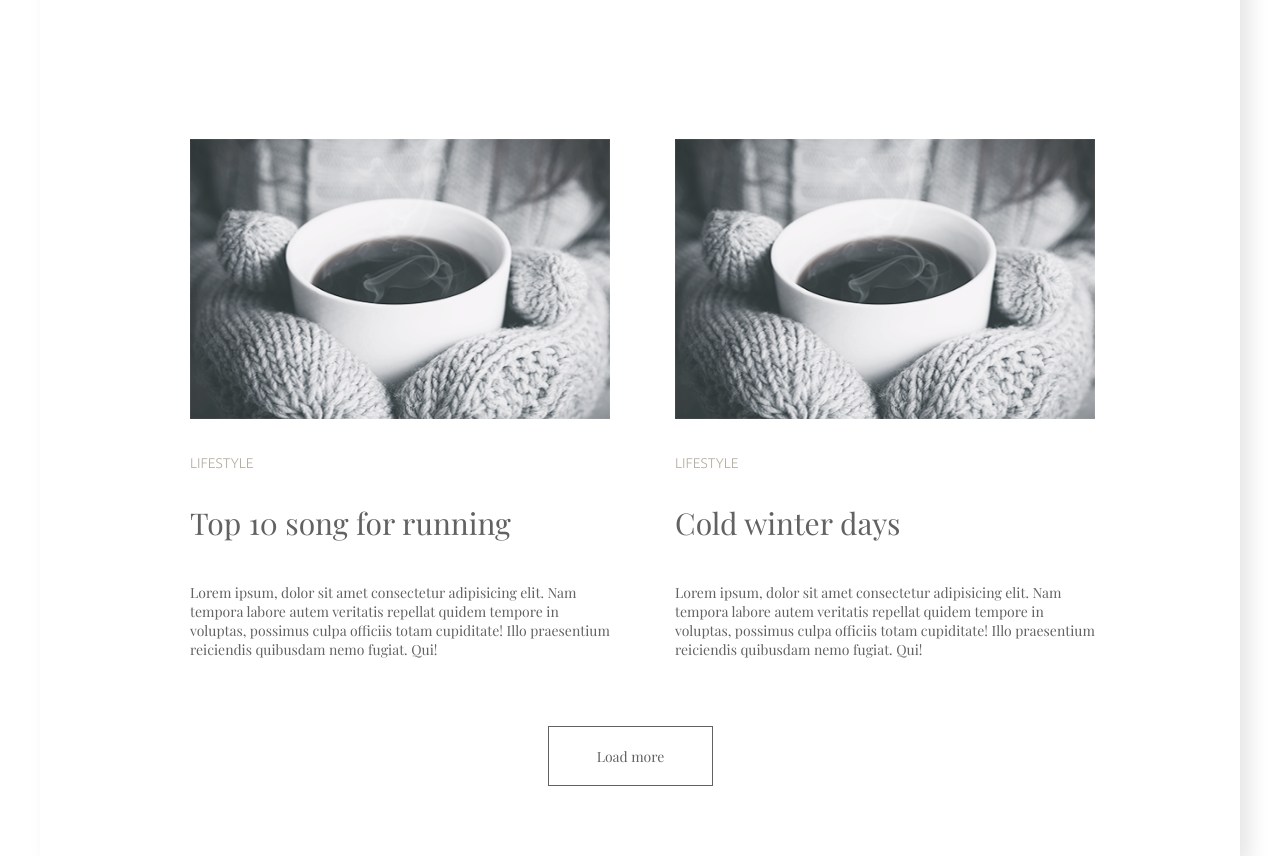
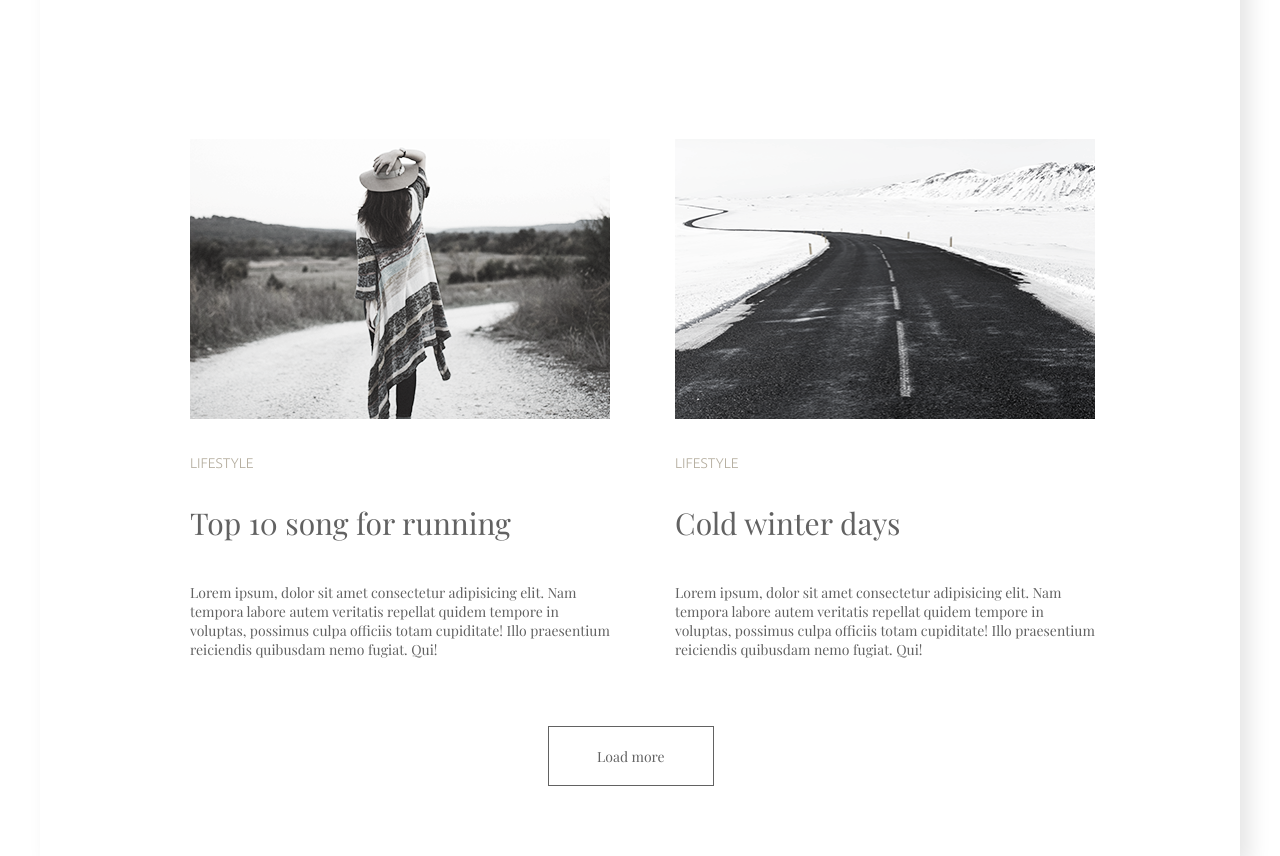
Before and after one commit to MaxKolosovskiy/MaxKolosovskiy.github.io, a plain HTML site: page homework-1/index.html in a window 1280 px wide. Shown: the part 1380-2236 px from the top of the page. Drawn offline with nearby package versions, Linux system fonts and the light colour scheme.

Commit message:
img and button

```diff
--- a/homework-1/css/styles.css
+++ b/homework-1/css/styles.css
@@ -91,8 +91,9 @@ p {
 button {
     border: 1px solid #626262;
     position: absolute;
-    width: 165px;
-    height: 60px;
+    width: auto;
+    height:60px;
+    padding:0 48px;
     left: 508px;
     top: 2106px;
     font-family: "Playfair Display";
@@ -105,6 +106,11 @@ button {
 
 }
 
+button:hover {
+    border: 1px solid #000000;
+    background: #ececec;
+}
+
 footer {
     height: 1200px;
     display: inline-block;
--- a/homework-1/index.html
+++ b/homework-1/index.html
@@ -52,7 +52,7 @@
                         reiciendis quibusdam nemo fugiat. Qui!</p>
                 </div>
                 <div class="card">
-                    <img class="img_all" src="./images/2.png" alt="Кава">
+                    <img class="img_all" src="./images/1 2.png" alt="Дівчина з капелюхом">
                     <h3>LIFESTYLE</h3>
                     <h2>Top 10 song for running</h2>
                     <p>Lorem ipsum, dolor sit amet consectetur adipisicing elit. Nam tempora labore autem veritatis
@@ -78,7 +78,7 @@
                         reiciendis quibusdam nemo fugiat. Qui!</p>
                 </div>
                 <div class="card">
-                    <img class="img_all" src="./images/2.png" alt="Кава">
+                    <img class="img_all" src="./images/2 2.png" alt="Зимова дорога">
                     <h3>LIFESTYLE</h3>
                     <h2>Cold winter days</h2>
                     <p>Lorem ipsum, dolor sit amet consectetur adipisicing elit. Nam tempora labore autem veritatis
```
Also changed, not shown: homework-1/images/1 2.png (added), homework-1/images/2 2.png (added).
